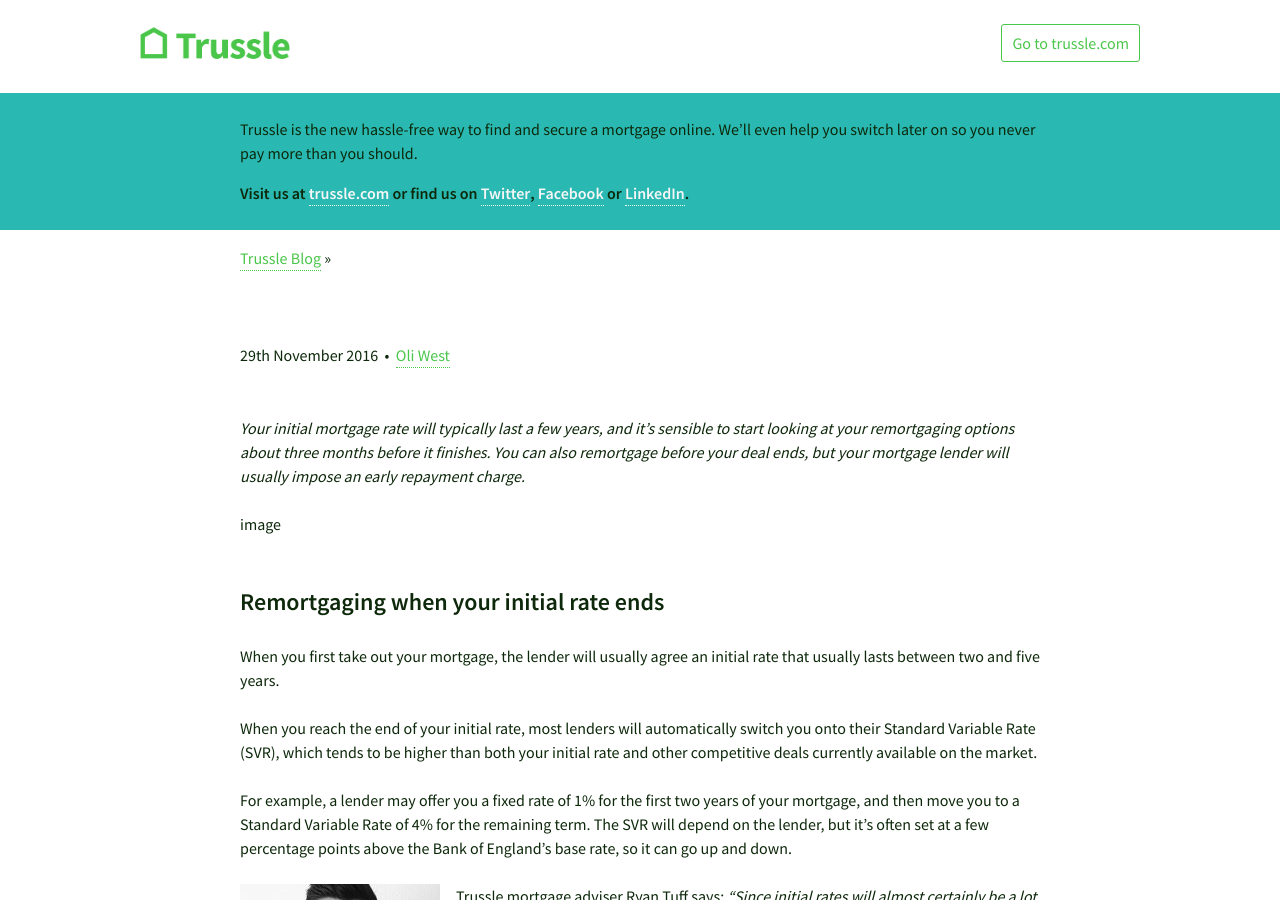
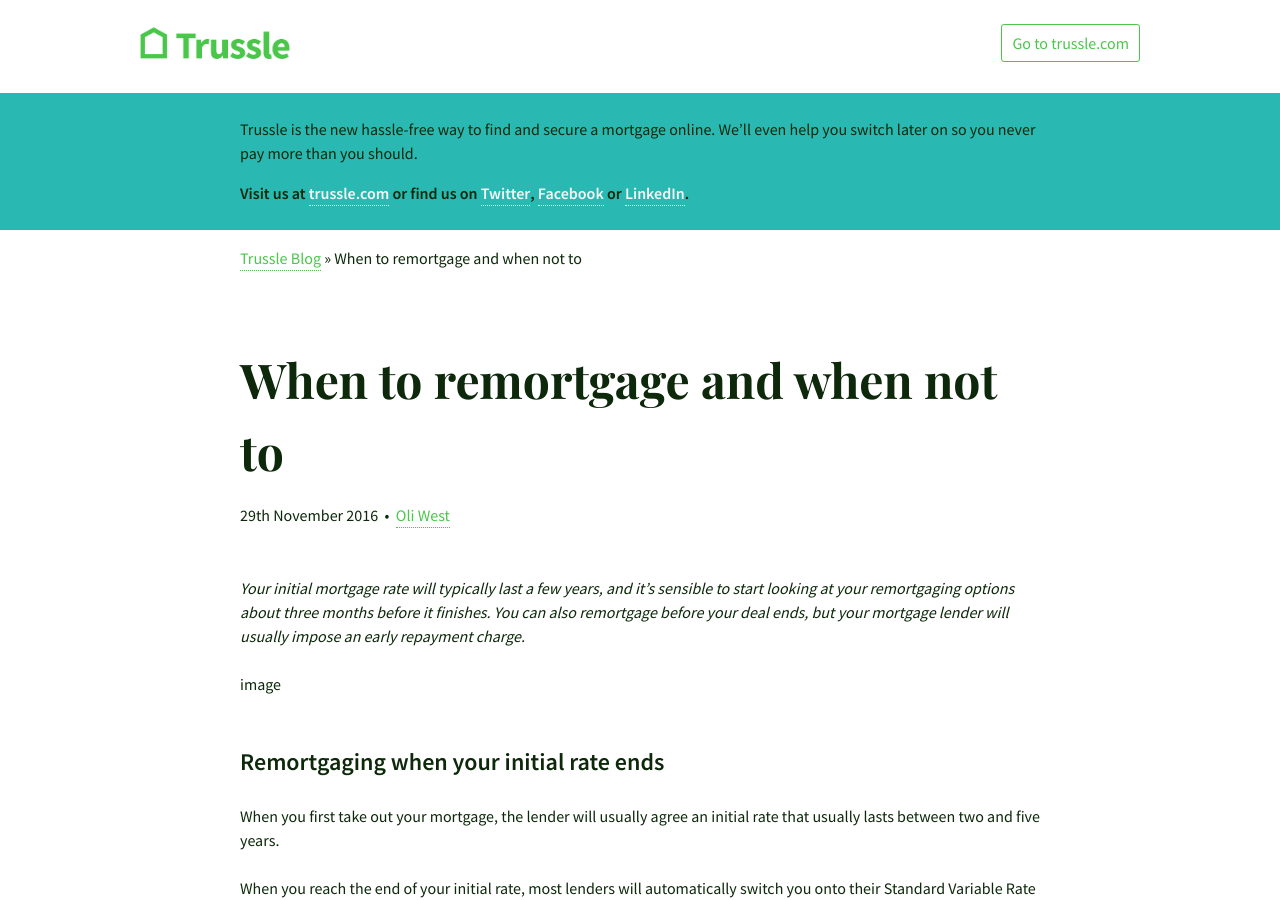
Before and after one commit to olitrussle/blog, a Jekyll site: the page built from preview/2016-11-29-when-to-remortgage-and-when-not-to.md, in a window 1280 px wide and 900 px high. Built offline with Jekyll 4.4.1, drawn with Linux system fonts in a browser that asks for light colours.

Commit message:
Updated 2016-11-29-when-to-remortgage-and-when-not-to.md

```diff
--- a/preview/2016-11-29-when-to-remortgage-and-when-not-to.md
+++ b/preview/2016-11-29-when-to-remortgage-and-when-not-to.md
@@ -9,6 +9,7 @@
   their initial period has ended.
 thumbnail_filename: yanneth.png
 date: 2016-11-29T00:00:00.000Z
+title: When to remortgage and when not to
 ---
 _Your initial mortgage rate will typically last a few years, and it’s sensible to start looking at your remortgaging options about three months before it finishes. You can also remortgage before your deal ends, but your mortgage lender will usually impose an early repayment charge._
 
```
